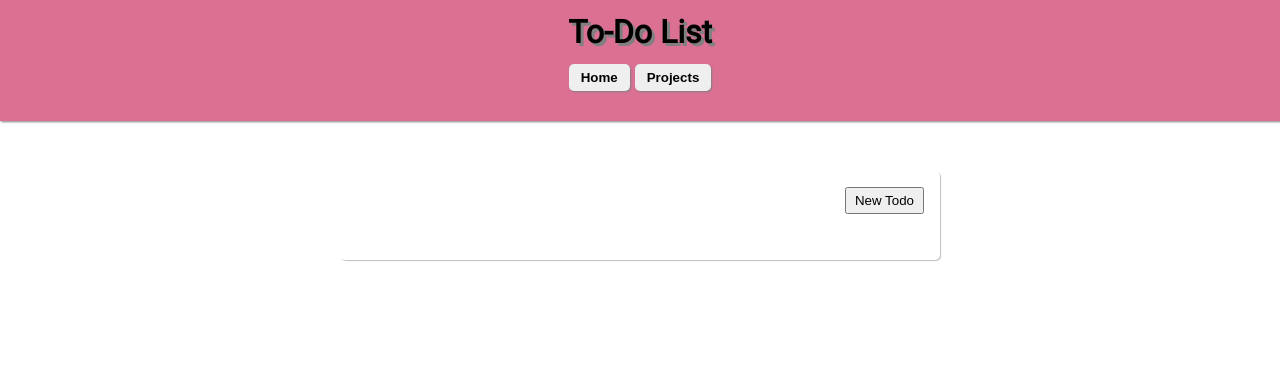
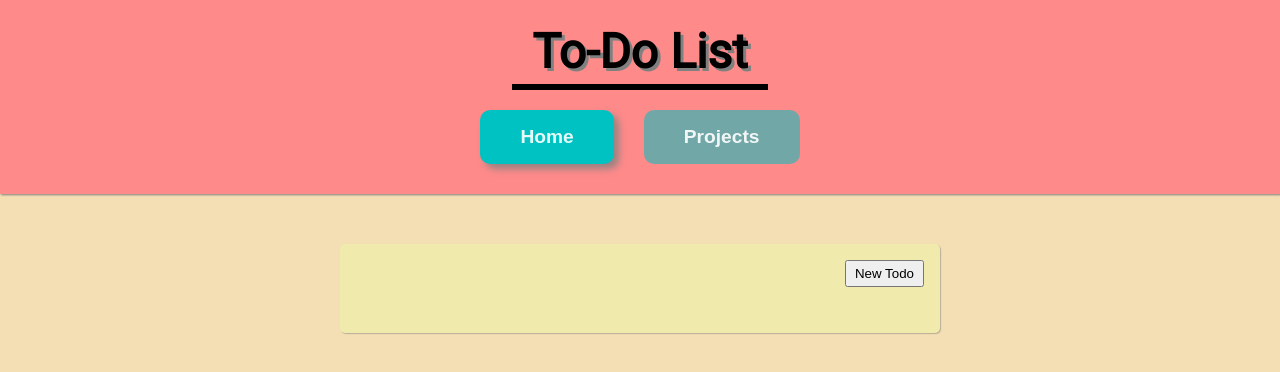
Before and after one commit to spx77-e59/todo-list, a website built with webpack: page src/template.html in a window 1280 px wide. Both pictures are taken after a click on the button "Home". Built offline with nearby package versions, Linux system fonts and the light colour scheme.

Commit message:
Complete header styling

```diff
--- a/src/index.js
+++ b/src/index.js
@@ -7,9 +7,8 @@ import showProjectsAndList from "./display/showProjectsAndList.js";
 import showProjects from "./display/showProjects.js";
 
 const homeBtn = document.querySelector("#home-btn");
-
 const projectsBtn = document.querySelector("#projects-btn");
-
+const navElement = document.querySelector("nav");
 const defaultProject = new Project(generateUniqueID(), "", []);
 
 Storage.Projects.push(defaultProject);
@@ -24,3 +23,15 @@ homeBtn.addEventListener("click", () => {
 projectsBtn.addEventListener("click", () => {
   showProjects();
 });
+
+homeBtn.classList.add("activeState");
+navElement.addEventListener("click", (e) => {
+  const target = e.target;
+  if (target.tagName === "BUTTON") {
+    const buttons = navElement.querySelectorAll("button");
+    buttons.forEach((button) => {
+      button.classList.remove("activeState");
+    });
+    target.classList.add("activeState");
+  }
+});
--- a/src/styles.css
+++ b/src/styles.css
@@ -17,6 +17,7 @@ body {
   max-width: 100vw;
   line-height: 1.5rem;
   align-items: center;
+  background-color: #F4DEB3;
 }
 
 button {
@@ -33,30 +34,49 @@ header {
   flex-direction: column;
   gap: 10px;
   padding: 20px;
-  background-color: palevioletred;
+  background-color: #FF8A8A;
   width: 100vw;
   align-items: center;
   box-shadow: 1px 1px 2px gray;
 }
 
 #titleText {
-  font-weight: 900;
+  font-size: 3rem;
+  font-weight: bolder;
   text-shadow: 3px 3px gray;
   color: black;
+  padding: 20px;
+  border-bottom: 6px solid black;
 }
 nav {
   padding: 10px;
   display: flex;
-  gap: 5px;
+  gap: 30px;
 }
 
 nav button {
-  padding: 6px 12px;
+  padding: 16px 40px;
   border: none;
-  border-radius: 5px;
-  box-shadow: 1px 1px 2px gray;
+  font-size: 1.2rem;
+  border-radius: 10px;
   font-weight: 600;
+  background-color: #04bfbf8f;
+  color: rgba(255, 255, 255, 0.9);
 }
+
+.activeState {
+  background-color: #00c2c2;
+  color: rgba(255, 255, 255, 0.9);
+  box-shadow: 5px 5px 7px rgba(128, 128, 128, 0.8);
+}
+
+nav button:hover {
+  background-color: #00c2c2a6;
+  color: white;
+  box-shadow: 1px 1px 2px rgba(128, 128, 128, 0.5);
+
+}
+
 
 /* content-div */
 
@@ -150,6 +170,7 @@ nav button {
   gap: 10px;
   border-radius: 5px;
   box-shadow: 1px 1px 1px rgba(128, 128, 128, 0.5);
+  background-color: #F0EAAC;
 }
 
 .homeProjectHeaderDiv {
@@ -227,23 +248,23 @@ nav button {
 
 /* priority color */
 .lowPriority {
-  background-color: green;
+  background-color: #69c440;
 }
 
 .mediumPriority {
-  background-color: yellow;
+  background-color: #f1dc32;
 }
 
 .highPriority {
-  background-color: orange;
+  background-color: #ff9323;
 }
 
 .veryHighPriority {
-  background-color: pink;
+  background-color: #da0808;
 }
 
 .urgentPriority {
-  background-color: red;
+  background-color: #950404;
 }
 
 /* checked or completed todo */
@@ -289,10 +310,15 @@ nav button {
 
 .projectDiv {
   border: 1px solid black;
-  padding: 10px 20px;
+  padding: 15px 30px;
   display: flex;
+  flex-wrap: nowrap;
   gap: 10px;
   align-items: center;
+  background-color: #CCE0AC;
+  border: none;
+  border-radius: 5px;
+  box-shadow: 1px 1px 1px rgba(128, 128, 128, 0.5);
 }
 
 .projectDiv h1 {
@@ -333,6 +359,7 @@ nav button {
   display: flex;
   flex-direction: column;
   gap: 10px;
+
 }
 
 .backToHomeButton {
@@ -369,6 +396,7 @@ nav button {
   border-radius: 5px;
   border: none;
   box-shadow: 1px 1px 1px rgba(128, 128, 128, 0.5);
+  background-color: #F0EAAC;
 }
 
 .viewTodoDiv:last-child {
```
